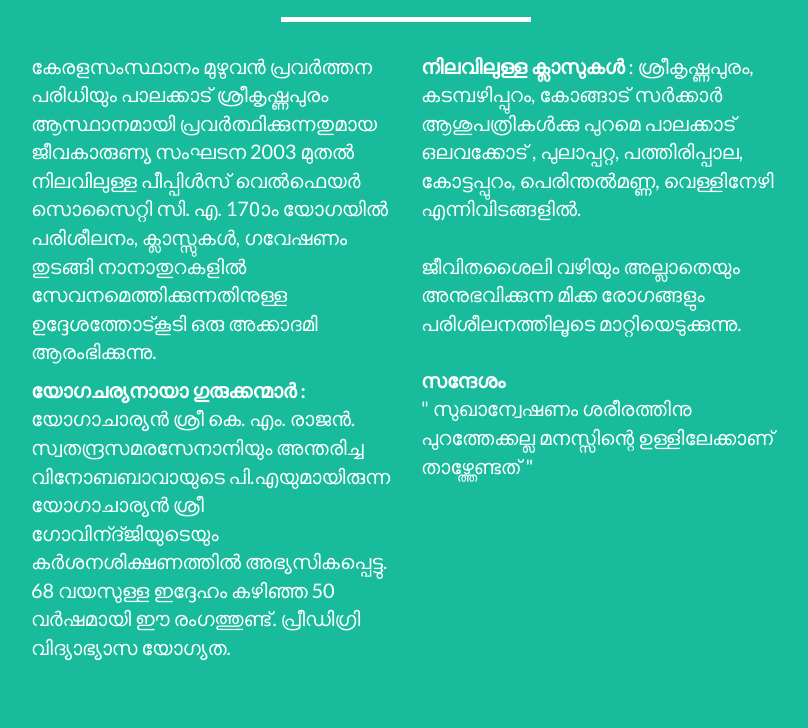
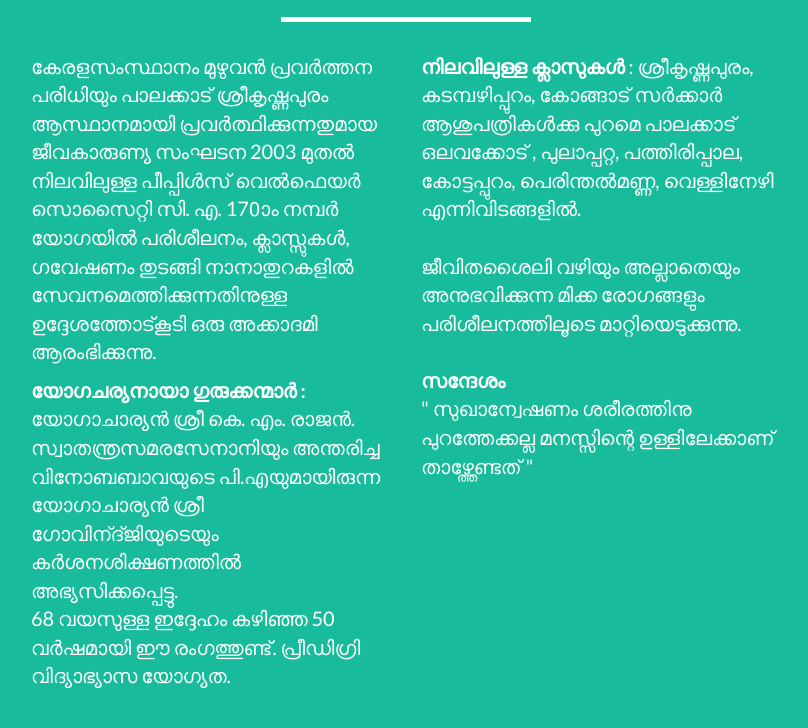
Before and after one commit to SUguy/yoga, a website: page index.html in a window 1280 px wide. Shown: the part 1452-2180 px from the top of the page, without its empty margins (234-1042 px from the left). Drawn offline with nearby package versions, Linux system fonts and the light colour scheme.

Commit message:
fixed mal typos

```diff
--- a/index.html
+++ b/index.html
@@ -111,11 +111,11 @@
       <div class="row">
         <div class="col-lg-4 col-lg-offset-2">
           <p>കേരളസംസ്ഥാനം മുഴുവൻ പ്രവർത്തന പരിധിയും പാലക്കാട് ശ്രീകൃഷ്ണപുരം ആസ്ഥാനമായി പ്രവർത്ഥിക്കുന്നതുമായ ജീവകാരുണ്യ സംഘടന
-            2003 മുതൽ നിലവിലുള്ള പീപ്പിൾസ് വെൽഫെയർ സൊസൈറ്റി സി. എ. 170ാം യോഗയിൽ പരിശീലനം, ക്ലാസ്സുകൾ, ഗവേഷണം തുടങ്ങി നാനാതുറകളിൽ
+            2003 മുതൽ നിലവിലുള്ള പീപ്പിൾസ് വെൽഫെയർ സൊസൈറ്റി സി. എ. 170ാം നമ്പർ യോഗയിൽ പരിശീലനം, ക്ലാസ്സുകൾ, ഗവേഷണം തുടങ്ങി നാനാതുറകളിൽ
              സേവനമെത്തിക്കുന്നതിനുള്ള  ഉദ്ദേശത്തോട്കൂടി ഒരു അക്കാദമി ആരംഭിക്കുന്നു. </p>
             <p> <b>യോഗചര്യനായാ ഗുരുക്കന്മാർ :</b>
-              യോഗാചാര്യൻ ശ്രീ കെ. എം. രാജൻ. സ്വതന്ദ്രസമരസേനാനിയും അന്തരിച്ച വിനോബബാവായുടെ പി.എയുമായിരുന്ന
-              യോഗാചാര്യൻ ശ്രീ ഗോവിന്ദ്ജിയുടെയും കർശനശിക്ഷണത്തിൽ അഭ്യസികപ്പെട്ടു.<br>
+              യോഗാചാര്യൻ ശ്രീ കെ. എം. രാജൻ. സ്വാതന്ത്രസമരസേനാനിയും അന്തരിച്ച വിനോബബാവയുടെ പി.എയുമായിരുന്ന
+              യോഗാചാര്യൻ ശ്രീ ഗോവിന്ദ്ജിയുടെയും കർശനശിക്ഷണത്തിൽ അഭ്യസിക്കപ്പെട്ടു.<br>
               68 വയസുള്ള ഇദ്ദേഹം കഴിഞ്ഞ 50 വർഷമായി ഈ രംഗത്തുണ്ട്. പ്രീഡിഗ്രി വിദ്യാഭ്യാസ യോഗ്യത.
             </p>
             </div>
```
